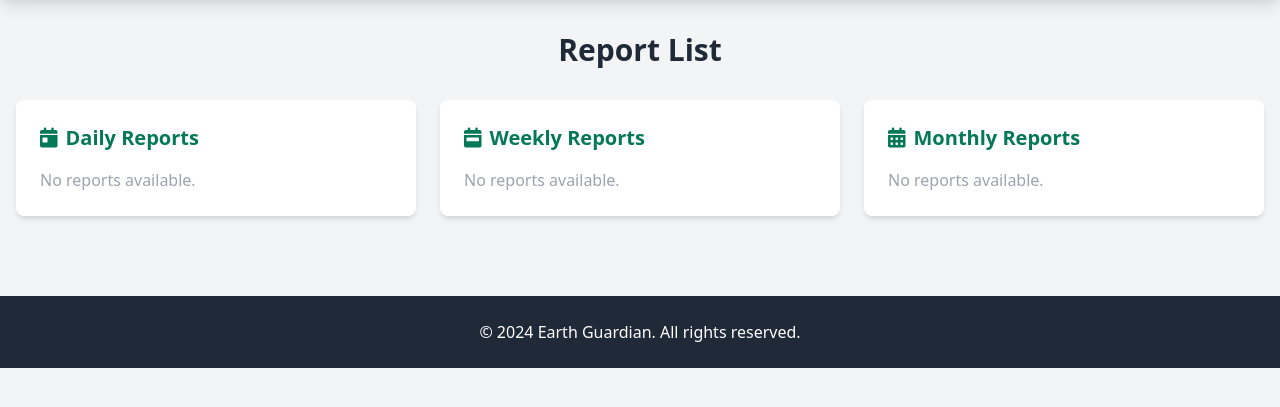
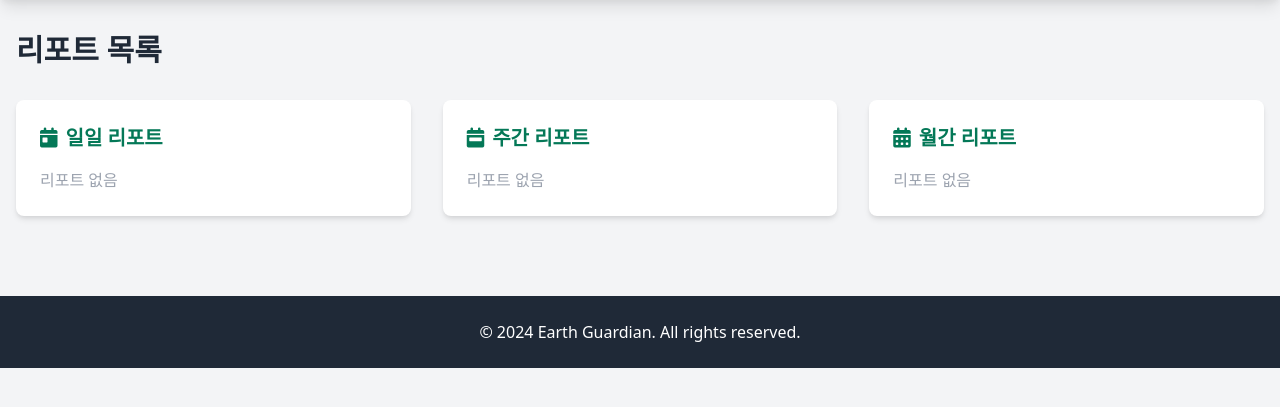
Before and after one commit to hulsfarmer/earthGuardian, a Flask app: template templates/reports.html in a window 1280 px wide. Shown: the part 104-511 px from the top of the page. Run offline with Flask 2, Linux system fonts and the light colour scheme; the template is opened without the code that fills it, so the values that code supplies are empty.

Commit message:
Update reports.html

```diff
--- a/templates/reports.html
+++ b/templates/reports.html
@@ -10,17 +10,17 @@
 <body class="bg-gray-100">
     <header class="bg-green-600 text-white shadow-lg sticky top-0 z-50">
         <div class="container mx-auto px-4 py-4">
-            <div class="flex flex-col md:flex-row justify-between items-center">
-                <a href="/" class="mb-2 md:mb-0 block">
-                    <h1 class="text-2xl md:text-4xl font-bold hover:text-green-200 transition-colors">Earth Guardian</h1>
-                    <p class="mt-1 md:mt-2 text-sm md:text-base">Environmental News</p>
+            <div class="flex justify-between items-center">
+                <a href="/" class="block">
+                    <h1 class="text-4xl font-bold hover:text-green-200 transition-colors">Earth Guardian</h1>
+                    <p class="mt-2">Environmental News</p>
                 </a>
-                <nav class="flex flex-col md:flex-row space-y-2 md:space-y-0 md:space-x-6">
-                    <a href="/" class="px-4 py-2 rounded-md hover:bg-green-700 transition-colors flex items-center">
+                <nav class="flex space-x-6">
+                    <a href="/" class="px-4 py-2 rounded-md hover:bg-green-700 transition-colors duration-200 flex items-center">
                         <i class="fas fa-newspaper mr-2"></i>
                         News
                     </a>
-                    <a href="/trends" class="px-4 py-2 rounded-md hover:bg-green-700 transition-colors flex items-center">
+                    <a href="/trends" class="px-4 py-2 rounded-md hover:bg-green-700 transition-colors duration-200 flex items-center">
                         <i class="fas fa-chart-line mr-2"></i>
                         Trends
                     </a>
@@ -32,57 +32,39 @@
             </div>
         </div>
     </header>
-    <main class="container mx-auto px-2 sm:px-4 py-8">
-        <h1 class="text-2xl md:text-3xl font-bold text-gray-800 mb-8 text-center">Report List</h1>
-        <div class="grid grid-cols-1 md:grid-cols-2 lg:grid-cols-3 gap-6">
+    <main class="container mx-auto px-4 py-8">
+        <h1 class="text-3xl font-bold text-gray-800 mb-8">리포트 목록</h1>
+        <div class="grid grid-cols-1 md:grid-cols-2 lg:grid-cols-3 gap-8">
             <!-- 일일 리포트 -->
-            <div class="bg-white rounded-lg shadow-md p-4 md:p-6">
-                <h2 class="text-lg md:text-xl font-semibold text-green-700 mb-4 flex items-center">
-                    <i class="fas fa-calendar-day mr-2"></i>Daily Reports
-                </h2>
+            <div class="bg-white rounded-lg shadow-md p-6">
+                <h2 class="text-xl font-semibold text-green-700 mb-4 flex items-center"><i class="fas fa-calendar-day mr-2"></i>일일 리포트</h2>
                 <ul>
                     {% for key in daily_keys %}
-                    <li class="mb-2 break-all">
-                        <a href="/reports/day?date={{ '-'.join(key.split('-')[1:])|trim }}" class="text-green-600 hover:underline">
-                            {{ key }}
-                        </a>
-                    </li>
+                    <li class="mb-2"><a href="/reports/day?date={{ '-'.join(key.split('-')[1:]) }}" class="text-green-600 hover:underline">{{ key }}</a></li>
                     {% else %}
-                    <li class="text-gray-400">No reports available.</li>
+                    <li class="text-gray-400">리포트 없음</li>
                     {% endfor %}
                 </ul>
             </div>
             <!-- 주간 리포트 -->
-            <div class="bg-white rounded-lg shadow-md p-4 md:p-6">
-                <h2 class="text-lg md:text-xl font-semibold text-green-700 mb-4 flex items-center">
-                    <i class="fas fa-calendar-week mr-2"></i>Weekly Reports
-                </h2>
+            <div class="bg-white rounded-lg shadow-md p-6">
+                <h2 class="text-xl font-semibold text-green-700 mb-4 flex items-center"><i class="fas fa-calendar-week mr-2"></i>주간 리포트</h2>
                 <ul>
                     {% for key in weekly_keys %}
-                    <li class="mb-2 break-all">
-                        <a href="/reports/week?date={{ '-'.join(key.split('-')[1:])|trim }}" class="text-green-600 hover:underline">
-                            {{ key }}
-                        </a>
-                    </li>
+                    <li class="mb-2"><a href="/reports/week?date={{ '-'.join(key.split('-')[1:]) }}" class="text-green-600 hover:underline">{{ key }}</a></li>
                     {% else %}
-                    <li class="text-gray-400">No reports available.</li>
+                    <li class="text-gray-400">리포트 없음</li>
                     {% endfor %}
                 </ul>
             </div>
             <!-- 월간 리포트 -->
-            <div class="bg-white rounded-lg shadow-md p-4 md:p-6">
-                <h2 class="text-lg md:text-xl font-semibold text-green-700 mb-4 flex items-center">
-                    <i class="fas fa-calendar-alt mr-2"></i>Monthly Reports
-                </h2>
+            <div class="bg-white rounded-lg shadow-md p-6">
+                <h2 class="text-xl font-semibold text-green-700 mb-4 flex items-center"><i class="fas fa-calendar-alt mr-2"></i>월간 리포트</h2>
                 <ul>
                     {% for key in monthly_keys %}
-                    <li class="mb-2 break-all">
-                        <a href="/reports/month?date={{ '-'.join(key.split('-')[1:])|trim }}" class="text-green-600 hover:underline">
-                            {{ key }}
-                        </a>
-                    </li>
+                    <li class="mb-2"><a href="/reports/month?date={{ '-'.join(key.split('-')[1:]) }}" class="text-green-600 hover:underline">{{ key }}</a></li>
                     {% else %}
-                    <li class="text-gray-400">No reports available.</li>
+                    <li class="text-gray-400">리포트 없음</li>
                     {% endfor %}
                 </ul>
             </div>
```
